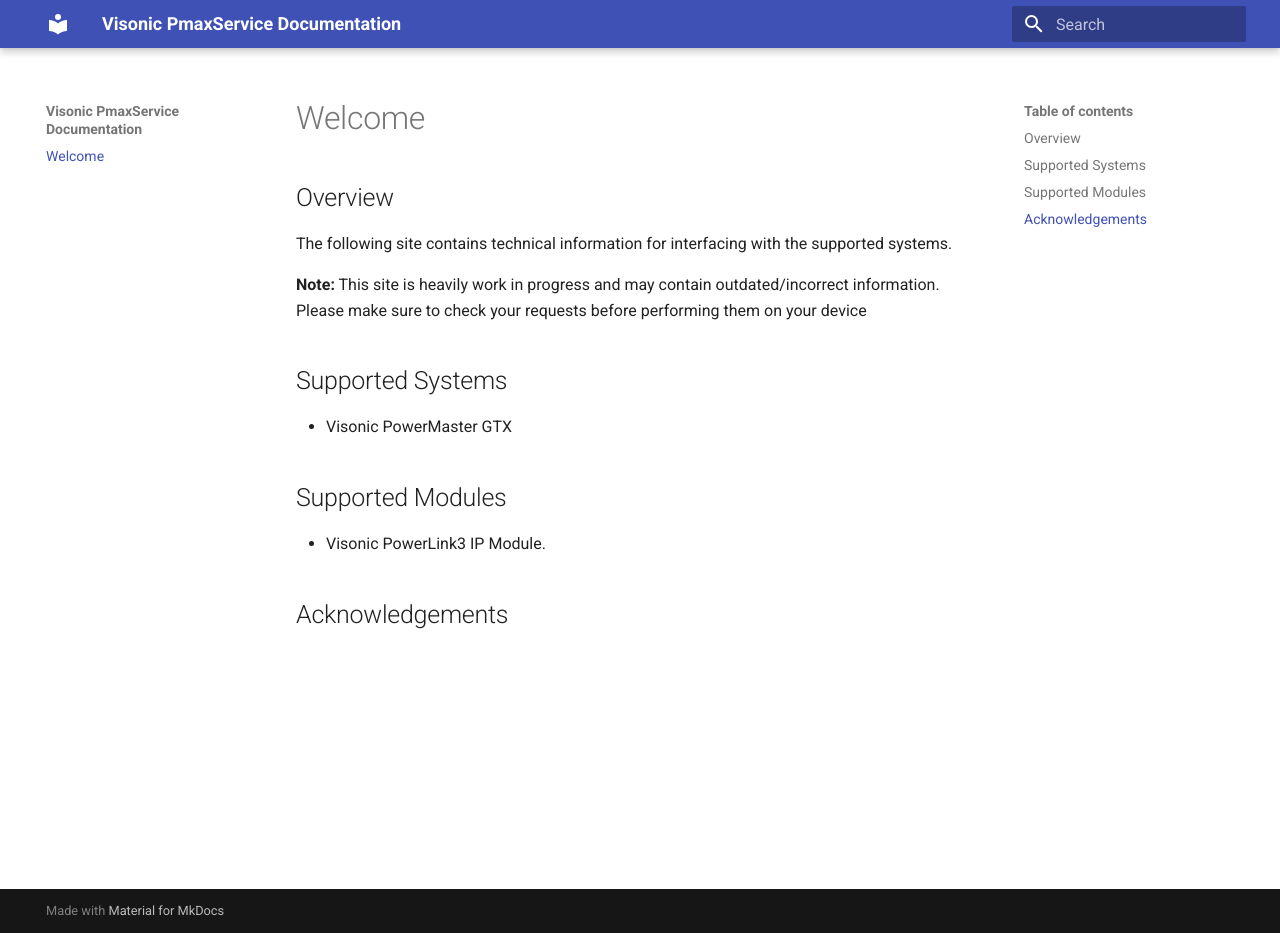
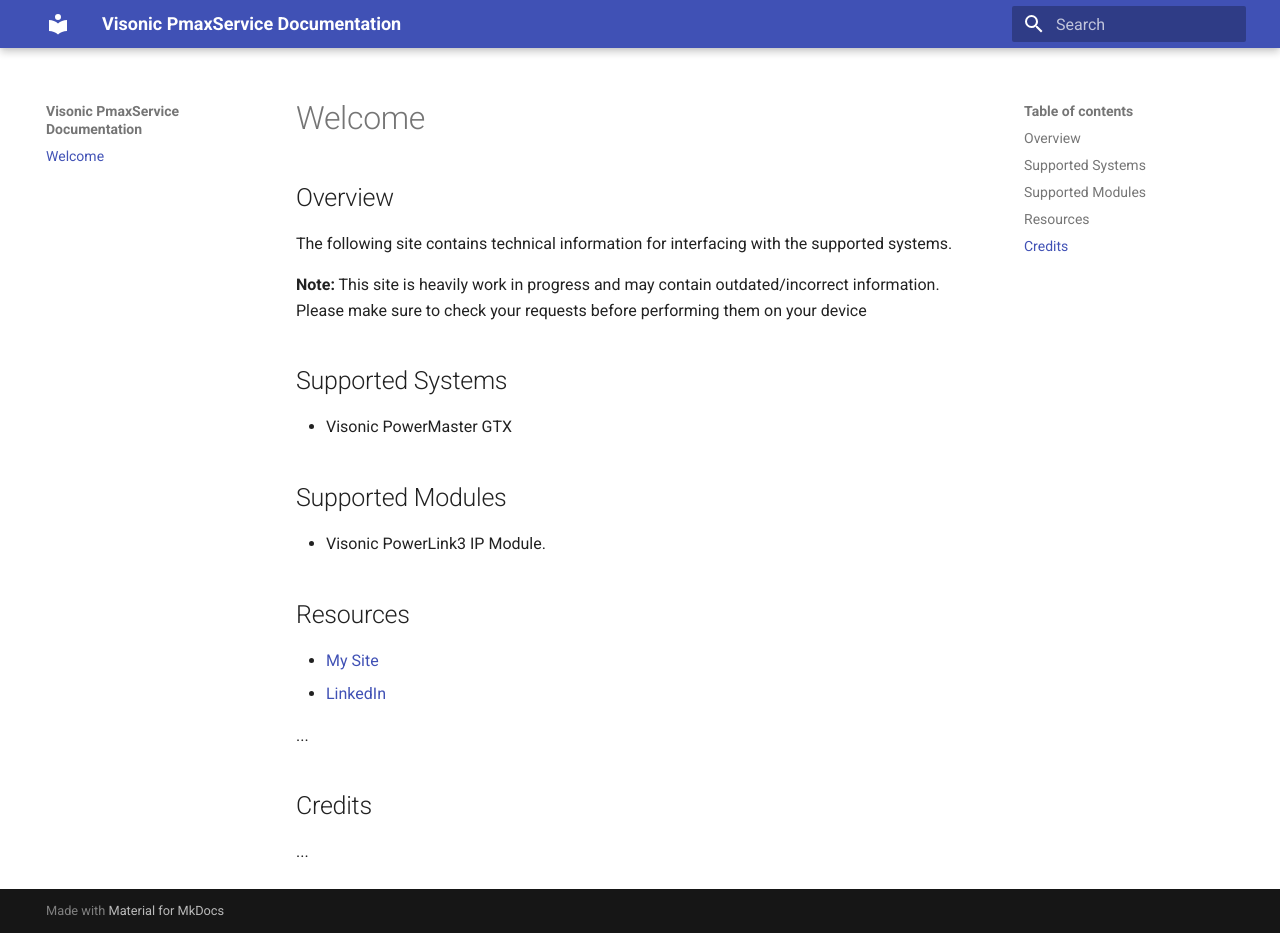
Before and after one commit to rexchoppers/visonic-pmaxservice-docs, an MkDocs documentation site: the page built from docs/index.md, in a window 1280 px wide and 933 px high. Built offline with MkDocs 1.6.1 and Material for MkDocs 9.7.7, drawn with Linux system fonts in a browser that asks for light colours.

Commit message:
ADDED My resources to main page

```diff
--- a/docs/index.md
+++ b/docs/index.md
@@ -12,4 +12,12 @@
 ## Supported Modules
 - Visonic PowerLink3 IP Module.
 
-## Acknowledgements
+## Resources
+- [My Site](http://www.rexchoppers.com)
+- [LinkedIn](https://www.linkedin.com/in/connor-b-50984311b/)
+
+
+...
+
+## Credits
+...
```
